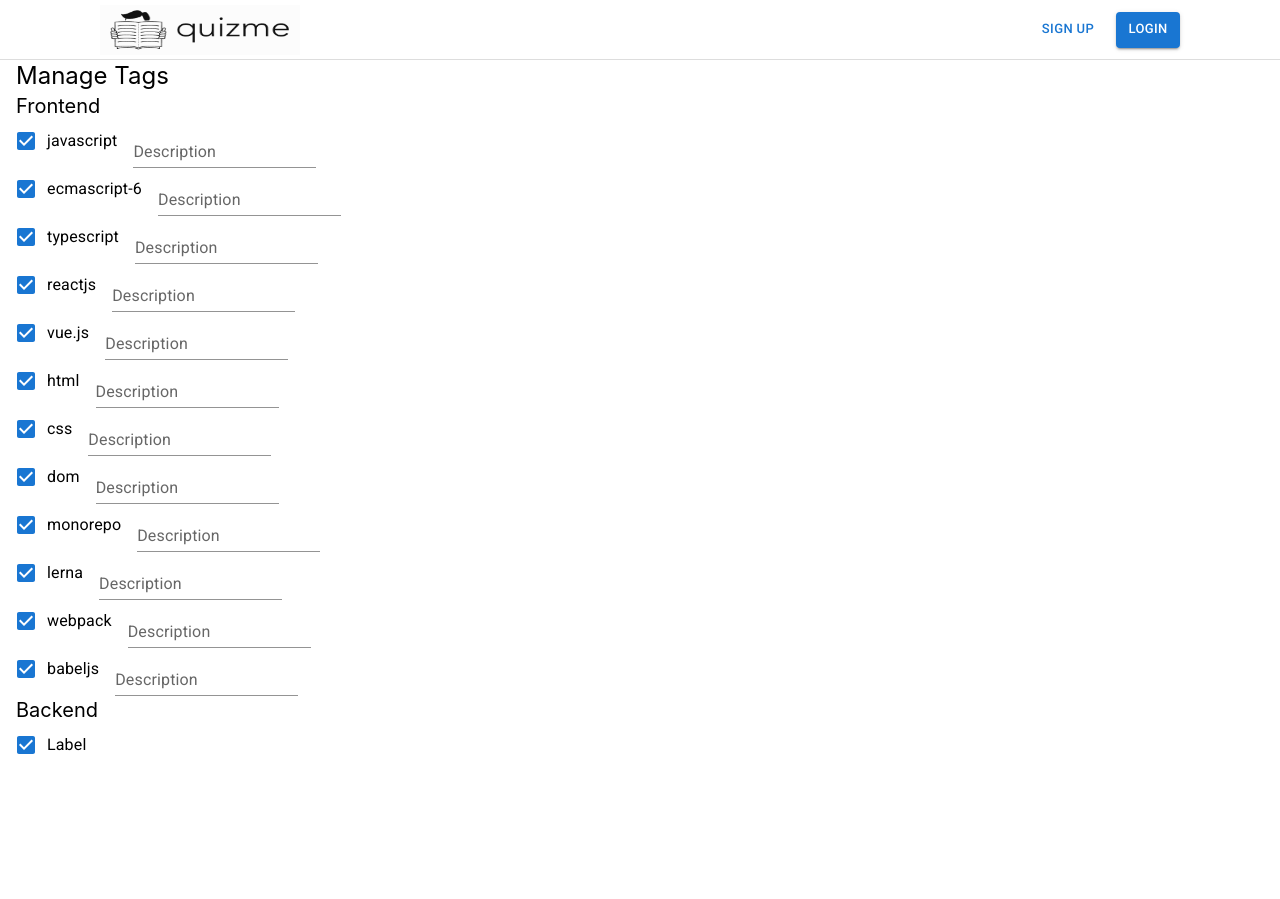
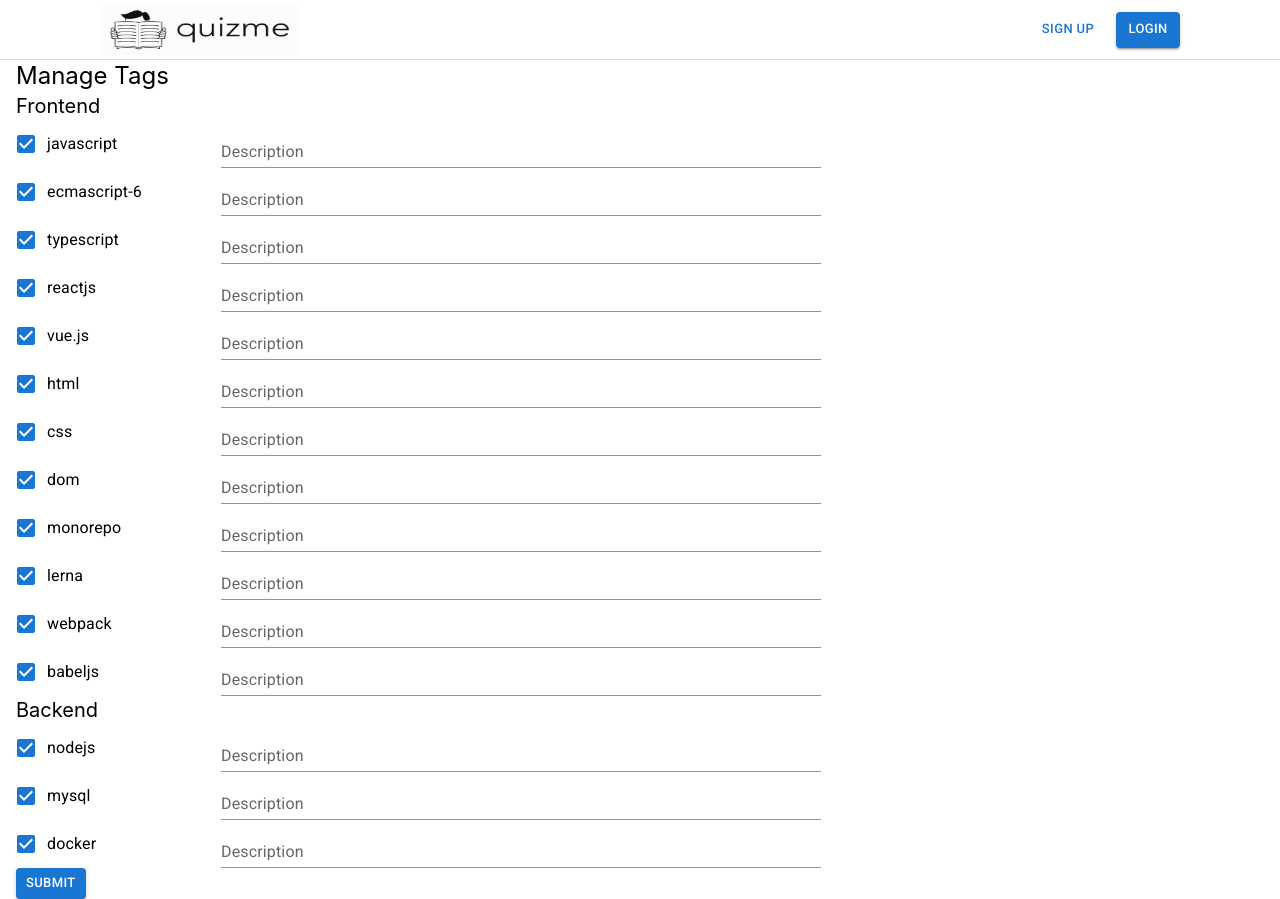
Before and after one commit to magentaqin/quiz-me, a Next.js app in the folder frontend/: page /tags-management in a window 1280 px wide. Before the commit the page ends 800 px from the top, so only its background shows below. Built offline with nearby package versions, Linux system fonts and the light colour scheme; no server answers.

Commit message:
feat: add tags form

```diff
--- a/frontend/api/user.ts
+++ b/frontend/api/user.ts
@@ -12,8 +12,8 @@ interface LoginReq {
 }
 
 export enum Role {
-  USER = 'USER',
-  ADMIN = 'ADMIN'
+  USER = "USER",
+  ADMIN = "ADMIN",
 }
 
 export interface UserRes {
--- a/frontend/next.config.js
+++ b/frontend/next.config.js
@@ -7,7 +7,7 @@ const nextConfig = {
     includePaths: [path.join(__dirname, "styles")],
   },
   compiler: {
-    removeConsole: process.env.NODE_ENV === "production"
+    removeConsole: process.env.NODE_ENV === "production",
   },
   async rewrites() {
     return [
--- a/frontend/pages/tags-management/index.tsx
+++ b/frontend/pages/tags-management/index.tsx
@@ -1,8 +1,9 @@
 import type { NextPage } from "next";
-import { Fragment, useEffect } from "react";
+import { Fragment, useState, useEffect } from "react";
 import Checkbox from "@mui/material/Checkbox";
 import FormGroup from "@mui/material/FormGroup";
 import FormControlLabel from "@mui/material/FormControlLabel";
+import Button from "@mui/material/Button";
 import TextField from "@mui/material/TextField";
 import NavBar from "../../components/Navbar";
 
@@ -23,16 +24,80 @@ const TagsManagement: NextPage = () => {
   ];
 
   const backendList = ["nodejs", "mysql", "docker"];
+  const initialTags: any = {}
+  frontendList.concat(backendList).forEach(key => {
+    initialTags[key] = true
+  })
+
+  const [formData, setFormData] = useState({});
+  const [tags, setTags] = useState<{[key: string]: boolean}>(initialTags)
+
+
+  const onChange = (
+    key: string,
+    event: React.ChangeEvent<HTMLInputElement | HTMLTextAreaElement>
+  ) => {
+    const newFormData = {
+      ...formData,
+      [key]: event.target.value,
+    };
+    setFormData(newFormData);
+  };
+
+  const toggleCheckbox = (key: string,
+    event: React.ChangeEvent<HTMLInputElement>) => {
+      const newTags = {
+        ...tags,
+        [key]: event.target.checked,
+      };
+      setTags(newTags)
+  }
 
   const renderFrontTags = () => {
     return frontendList.map((item) => {
       return (
-        <div key={item}>
-          <FormControlLabel control={<Checkbox defaultChecked />} label={item} />
-          <TextField id="tag-description" label="Description" variant="standard" />
+        <div key={item} className="flex items-center">
+          <FormControlLabel
+            control={<Checkbox checked={tags[item]} onChange={(event) => toggleCheckbox(item, event)} />}
+            label={item}
+            style={{ width: "200px" }}
+          />
+          <TextField
+            id="tag-description"
+            label="Description"
+            variant="standard"
+            style={{ width: "600px" }}
+            onChange={(event) => onChange(item, event)}
+          />
         </div>
       );
     });
+  };
+
+  const renderBackendTags = () => {
+    return backendList.map((item) => {
+      return (
+        <div key={item} className="flex items-center">
+          <FormControlLabel
+            control={<Checkbox checked={tags[item]} onChange={(event) => toggleCheckbox(item, event)} />}
+            label={item}
+            style={{ width: "200px" }}
+          />
+          <TextField
+            id="tag-description"
+            label="Description"
+            variant="standard"
+            style={{ width: "600px" }}
+            onChange={(event) => onChange(item, event)}
+          />
+        </div>
+      );
+    });
+  };
+
+  const submit = () => {
+    console.log('desc', formData);
+    console.log('tags', tags)
   };
 
   return (
@@ -46,10 +111,16 @@ const TagsManagement: NextPage = () => {
         </div>
         <div>
           <p className="text-xl">Backend</p>
-          <FormGroup>
-            <FormControlLabel control={<Checkbox defaultChecked />} label="Label" />
-          </FormGroup>
+          <FormGroup>{renderBackendTags()}</FormGroup>
         </div>
+        <Button
+          variant="contained"
+          size="small"
+          onClick={submit}
+          style={{ backgroundColor: "#1976d2" }}
+        >
+          Submit
+        </Button>
       </div>
     </Fragment>
   );
```
